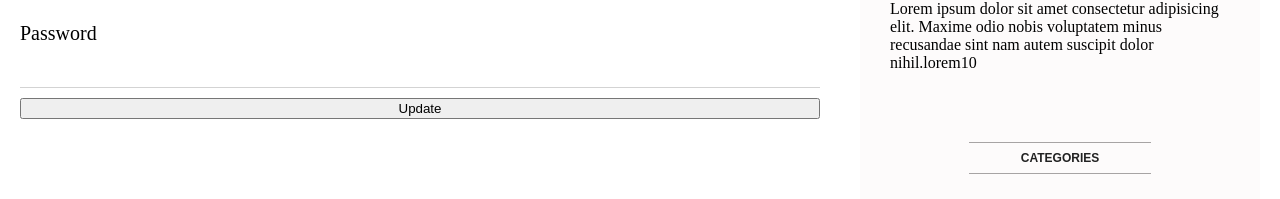
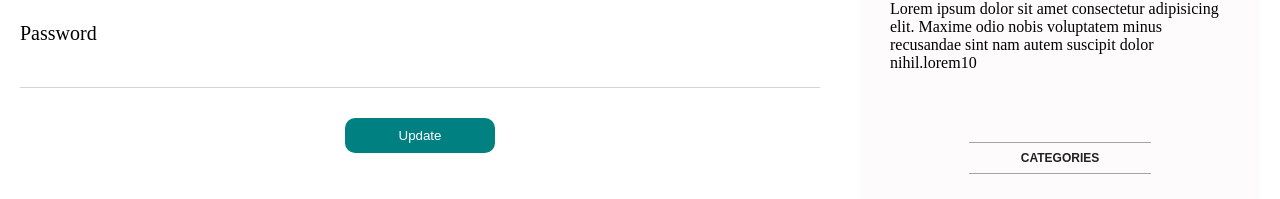
Before and after one commit to L4KsHM1/BlogApp, a React (Create React App) app: page / in a window 1280 px wide. Shown: the part 467-666 px from the top of the page. Built offline with nearby package versions, Linux system fonts and the light colour scheme.

Commit message:
submit button

```diff
--- a/src/pages/settings/settings.css
+++ b/src/pages/settings/settings.css
@@ -60,3 +60,14 @@ cursor: pointer;
     border: none;
     border-bottom: 1px solid lightgray;
 }
+.settingsSubmit{
+    width:150px ;
+    align-self: center;
+    border:none;
+    border-radius: 10px;
+    color: white;
+    background-color: teal;
+    padding: 10px;
+    margin-top: 20px;
+    cursor: pointer;
+}
```
